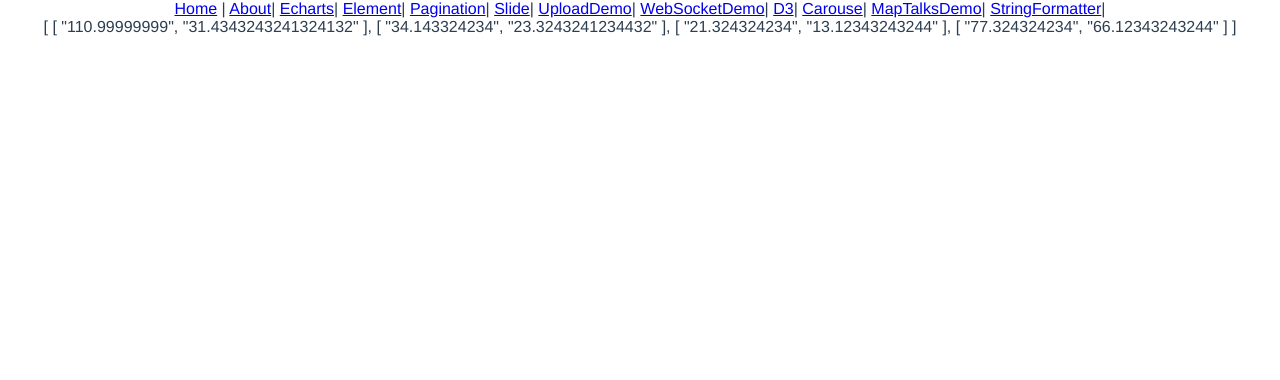
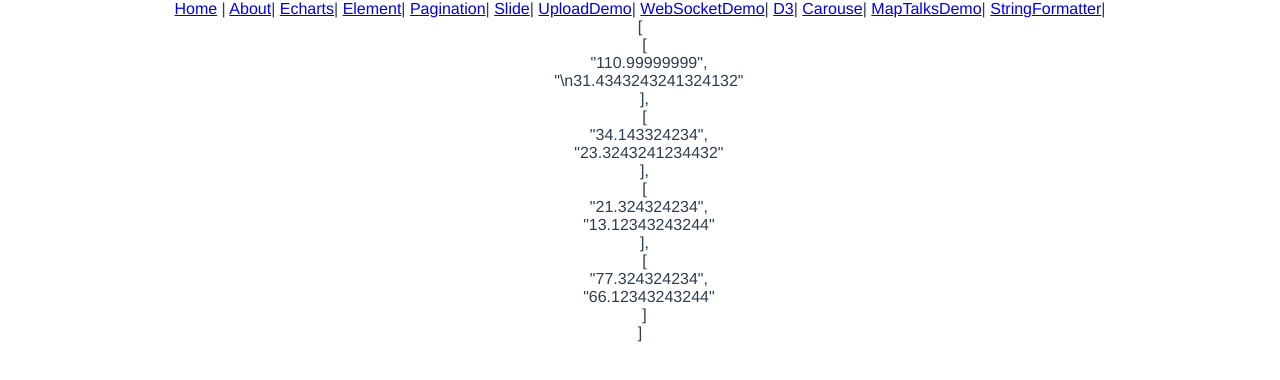
Before and after one commit to keeperLee/vue-template, a Vue app: page /stringFormatter in a window 1280 px wide. Shown: the top 380 px of the page. Built offline with nearby package versions, Linux system fonts and the light colour scheme; what vue-monoplasty-slide-verify would draw is missing.

Commit message:
white-space属性，让模板字符串的换行生效

```diff
--- a/src/components/StringFormatter.vue
+++ b/src/components/StringFormatter.vue
@@ -1,7 +1,7 @@
 <template>
     <div class="root">
         <div class="StringFormatter">
-            <div class="show">{{formatterString}}</div>
+            <div class="show" style="white-space: pre-wrap">{{formatterString}}</div>
         </div>
     </div>
 </template>
@@ -19,10 +19,7 @@ export default {
     },
     mounted() {
         // this.draw();
-        this.formatterString = "110.99999999,31.4343243241324132," +
-                "34.143324234,23.3243241234432," +
-                "21.324324234,13.12343243244," +
-                "77.324324234,66.12343243244"
+        this.formatterString = `110.99999999,\n31.4343243241324132,34.143324234,23.3243241234432,21.324324234,13.12343243244,77.324324234,66.12343243244`
         let value = this.formatterString;
         setTimeout(()=>this.formatter(value),5000)
 
```
